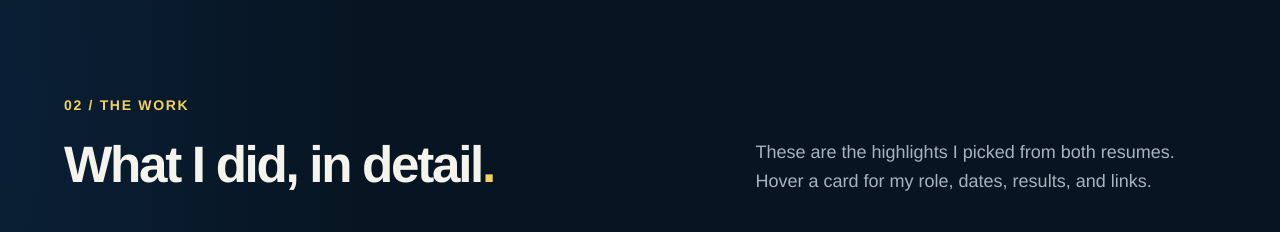
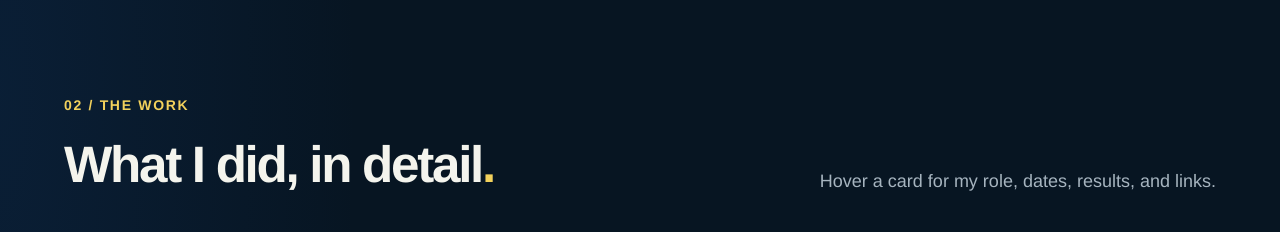
Before and after one commit to aryavdube/portfolio, a plain HTML site: page resume.html in a window 1280 px wide. Shown: the part 1840-2072 px from the top of the page. Drawn offline with Linux system fonts and the light colour scheme; a web font is replaced by a local one.

Commit message:
Update resume.html
Edits to Main Interface of Resume.

```diff
--- a/resume.html
+++ b/resume.html
@@ -79,7 +79,7 @@
     </section>
 
     <section class="rz-section shell" aria-labelledby="exp-title">
-      <div class="rz-section-head"><div><p class="section-kicker">02 / THE WORK</p><h2 id="exp-title">What I did, in detail<span class="accent-dot">.</span></h2></div><p class="rz-lede">These are the highlights I picked from both resumes. Hover a card for my role, dates, results, and links.</p></div>
+      <div class="rz-section-head"><div><p class="section-kicker">02 / THE WORK</p><h2 id="exp-title">What I did, in detail<span class="accent-dot">.</span></h2></div><p class="rz-lede"> Hover a card for my role, dates, results, and links.</p></div>
       <div class="rz-cards" data-cards></div>
     </section>
 
```
